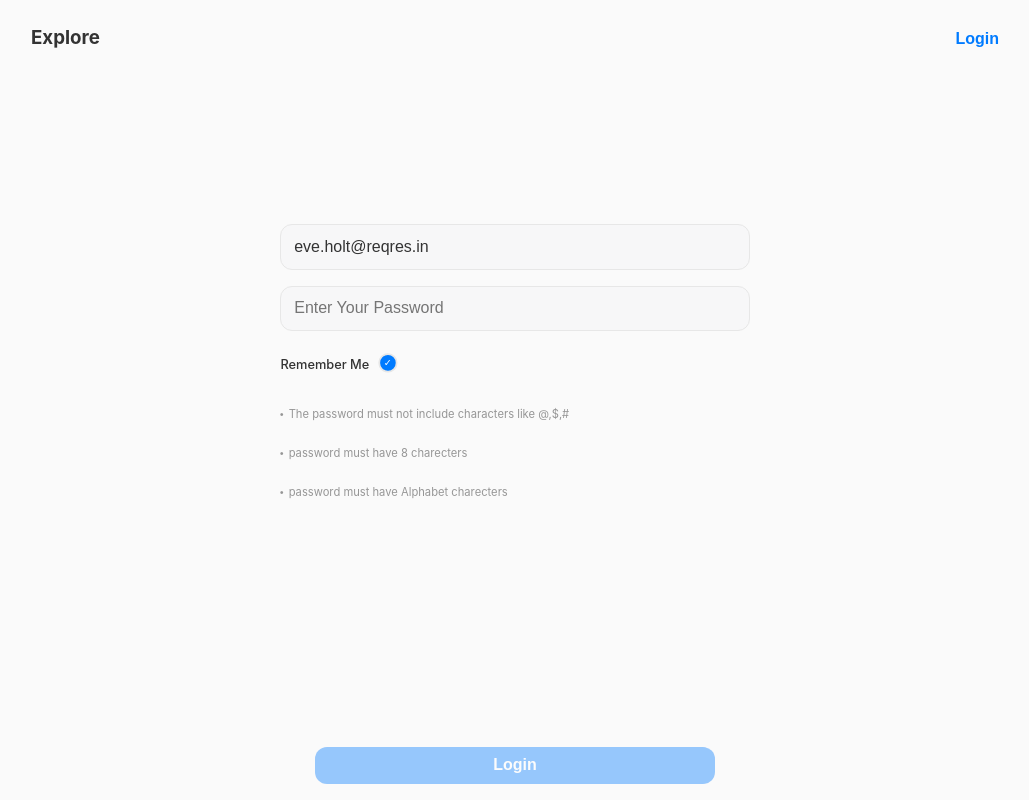
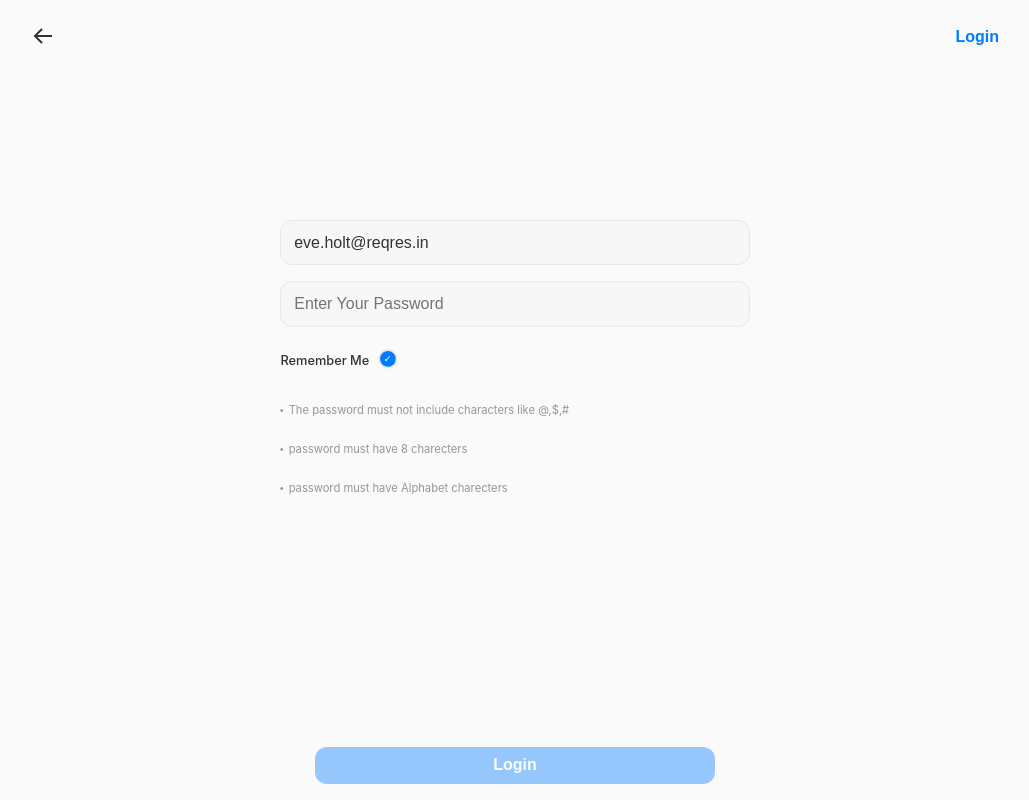
Before and after one commit to mmd-yavarii/react-crypto-app, a React (Vite) app: page /login in a window 1280 px wide. Shown: the whole page, without its empty margins (125-1154 px from the left). Built offline with nearby package versions, Linux system fonts and the light colour scheme.

Commit message:
handle back button

```diff
--- a/src/App.jsx
+++ b/src/App.jsx
@@ -1,3 +1,5 @@
+import { useState, useEffect } from 'react';
+
 import { Routes, Route } from 'react-router-dom';
 
 import { setMetaThemColor } from './helpers/helper.js';
@@ -9,7 +11,6 @@ import CurrencyProvider from './contexts/CurrencyProvider.jsx';
 import IsLoginProvider from './contexts/IsLoginProvider.jsx';
 
 import LoginPage from './pages/LoginOrSignup/LoginPage.jsx';
-import { ImRocket } from 'react-icons/im';
 
 setMetaThemColor();
 
--- a/src/Layout/Layout.jsx
+++ b/src/Layout/Layout.jsx
@@ -1,26 +1,35 @@
-import { Link } from 'react-router-dom';
+import { useContext } from 'react';
+import { Link, useLocation, useNavigate } from 'react-router-dom';
 
 import styles from './Layout.module.css';
 import { CiUser } from 'react-icons/ci';
+import { BiArrowBack } from 'react-icons/bi';
 
-import { useContext } from 'react';
 import { IsLoginContext } from '../contexts/IsLoginProvider';
 
 function Layout({ children }) {
     const { isLogin } = useContext(IsLoginContext);
+    const location = useLocation();
+    const navigate = useNavigate();
 
     return (
         <>
             <header className={styles.header}>
-                <h3>Explore</h3>
+                {location.pathname === '/' ? (
+                    <h3>Explore</h3>
+                ) : (
+                    <BiArrowBack
+                        fontSize="1.5rem"
+                        onClick={() => navigate(-1)}
+                    />
+                )}
 
-                {/* log in or dashboard button */}
                 {isLogin ? (
                     <button className={styles.dashboard}>
                         <CiUser fontSize="1.3rem" opacity="0.7" />
                     </button>
                 ) : (
-                    <Link to={'/login'}>
+                    <Link to="/login">
                         <button className={styles.logInBtn}>Login</button>
                     </Link>
                 )}
--- a/src/services/apis.js
+++ b/src/services/apis.js
@@ -1,11 +1,10 @@
 // api config
 const BASE_URL = 'https://api.coingecko.com/api/v3';
-const API_KEY = 'CG-Cumz7nKQNwKdLJquCWVCq6BY';
+const API_KEY = 'CG-PEjDbtV4qpwn9r2wGYTpn94z';
 let PER_PAGE = 8;
 
 const getCoinList = (currency, page, sortBy = 'market_cap_desc') =>
     // volume_desc
-
     `${BASE_URL}/coins/markets?vs_currency=${currency}&per_page=${PER_PAGE}&x_cg_demo_api_key=${API_KEY}&page=${page}&order=${sortBy}`;
 
 const getMarkeChart = (id, days, currency) =>
```
